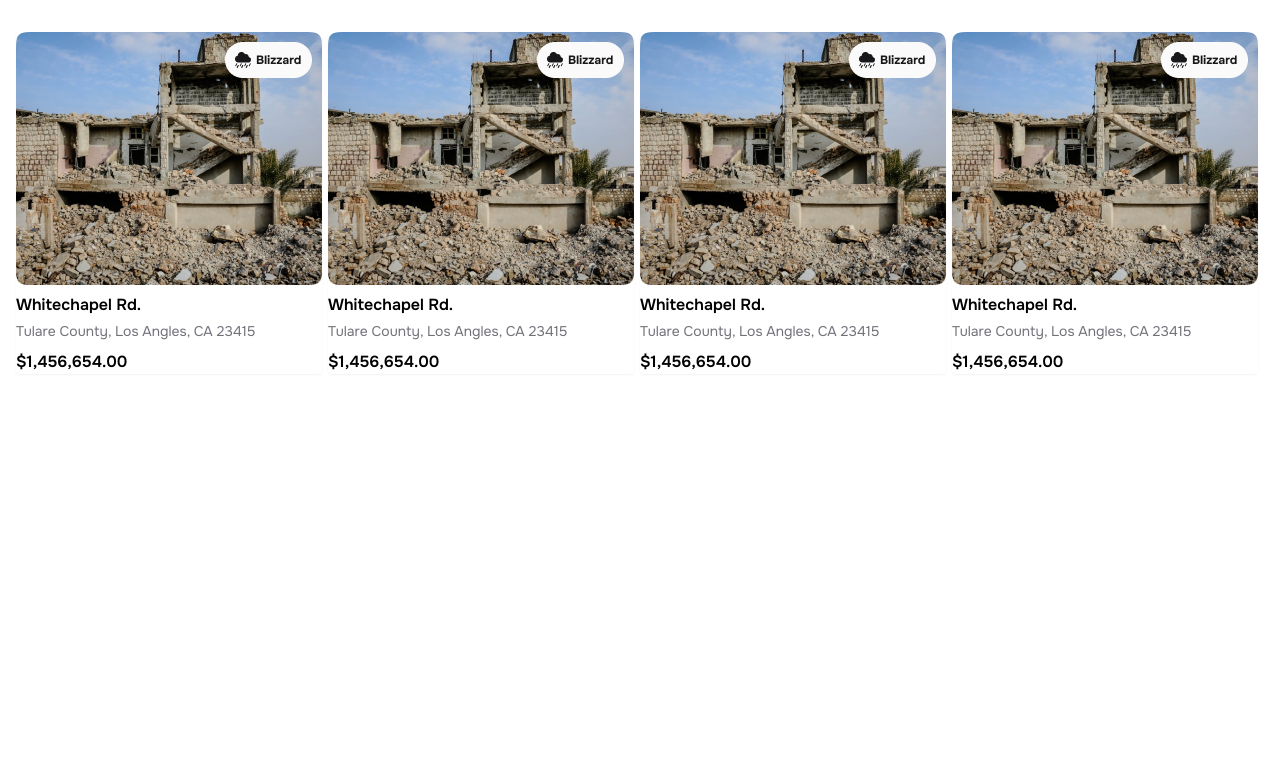
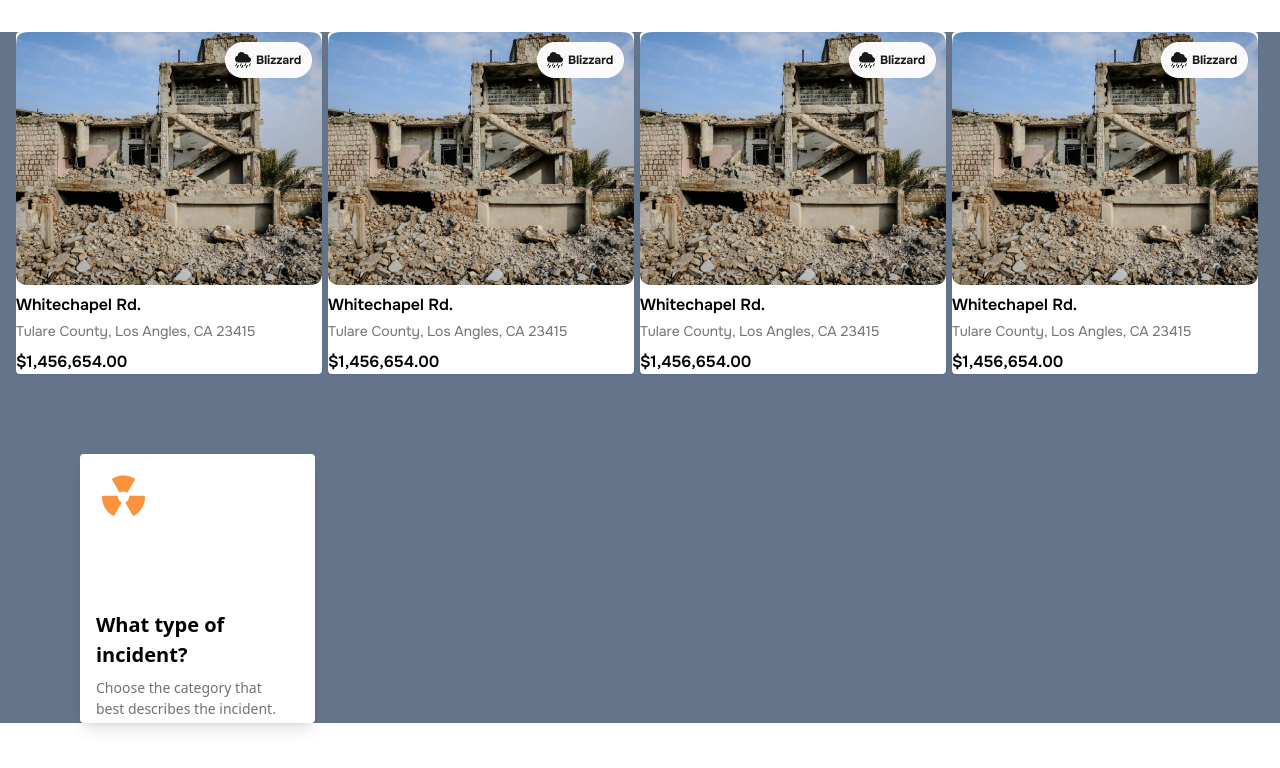
Before and after one commit to yeasinarafat51/cyper-tailwind, a React (Vite) app: page / in a window 1280 px wide. Shown: the top 768 px of the page. Built offline with nearby package versions, Linux system fonts and the light colour scheme.

Commit message:
incedent

```diff
--- a/src/App.jsx
+++ b/src/App.jsx
@@ -1,5 +1,6 @@
 
 
+import Incedent from './common/Incedent'
 import Card from './shared/Card'
 
 function App() {
@@ -7,12 +8,15 @@ function App() {
 
   return (
    <>
-   <div className='mx-4 my-8 font-onest grid grid-cols-4'>
+  <div className='bg-slate-500'>
+  <div className='mx-4 my-8 font-onest grid grid-cols-4'>
    <Card/>
    <Card/>
    <Card/>
    <Card/>
    </div>
+   <Incedent/>
+  </div>
   </>
 
   )
--- /dev/null
+++ b/src/common/Incedent.jsx
@@ -0,0 +1,17 @@
+import icon from '../Images/Frame.png'
+
+const Incedent = () => {
+  return (
+    <div className=" m-20 w-[235px] h-[269px] rounded overflow-hidden shadow-lg bg-white">
+   <div className='h-[140px]'>
+   <img className="w-[54] h-[54px] mt-4 ml-4 object-cover" src={icon} alt='/' />
+   </div>
+    <div className="h-[97px] ml-4">
+      <h1 className="font-semibold text-[20px] w-[190px] h-[43px] ">What type of incident?</h1>
+      <p className="text-[#71717A] h-[32px] w-[195px] text-[14px] mt-6 font-[400px]">Choose the category that best describes the incident.</p>
+    </div>
+  </div>
+  )
+}
+
+export default Incedent
```
